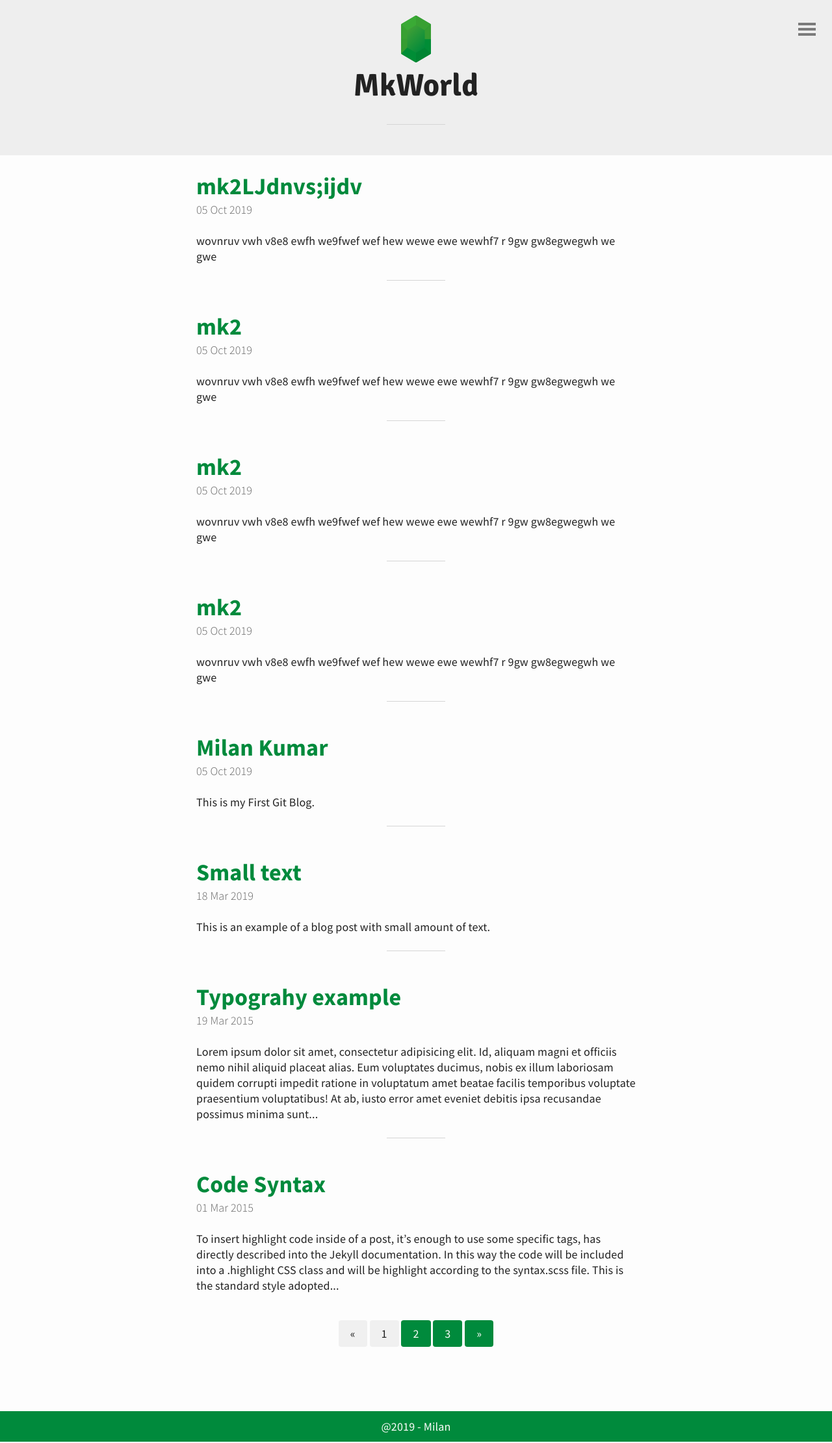
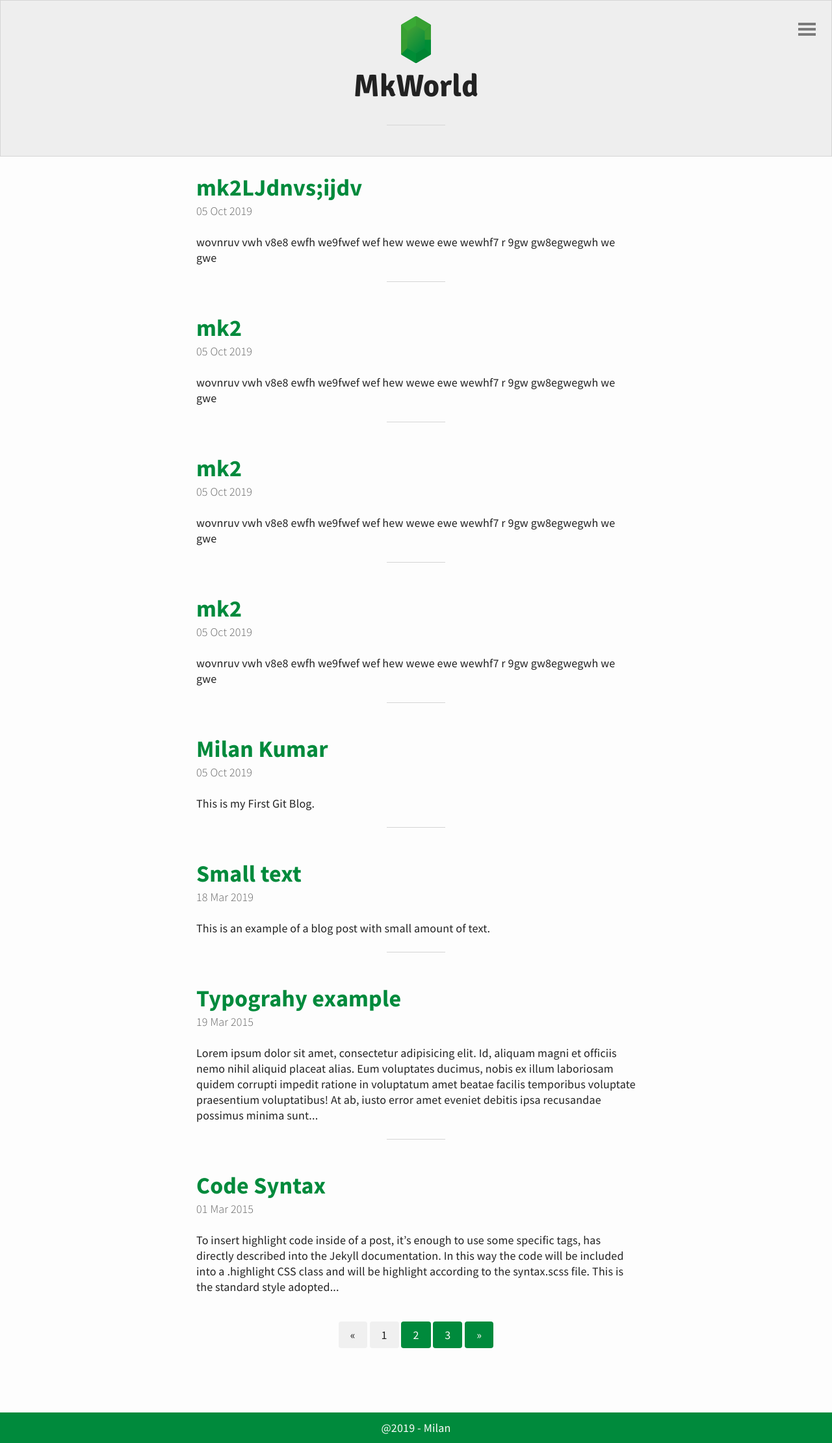
Before and after one commit to bdmilan/blog, a Jekyll site: the page built from index.html, in a window 1280 px wide. Shown: the whole page at 65% size. Built offline with Jekyll 4.4.1, drawn with Linux system fonts in a browser that asks for light colours; the list of posts is cut into pages by our own code.

Commit message:
Update header.html

```diff
--- a/_includes/header.html
+++ b/_includes/header.html
@@ -1,4 +1,4 @@
-<div style="background:#eee;">
+<div style="background:#eee; border: 1px solid #d5d5d5;">
 	<div>
 <header id="header">
 	<a href="{{ site.baseurl }}">
```
